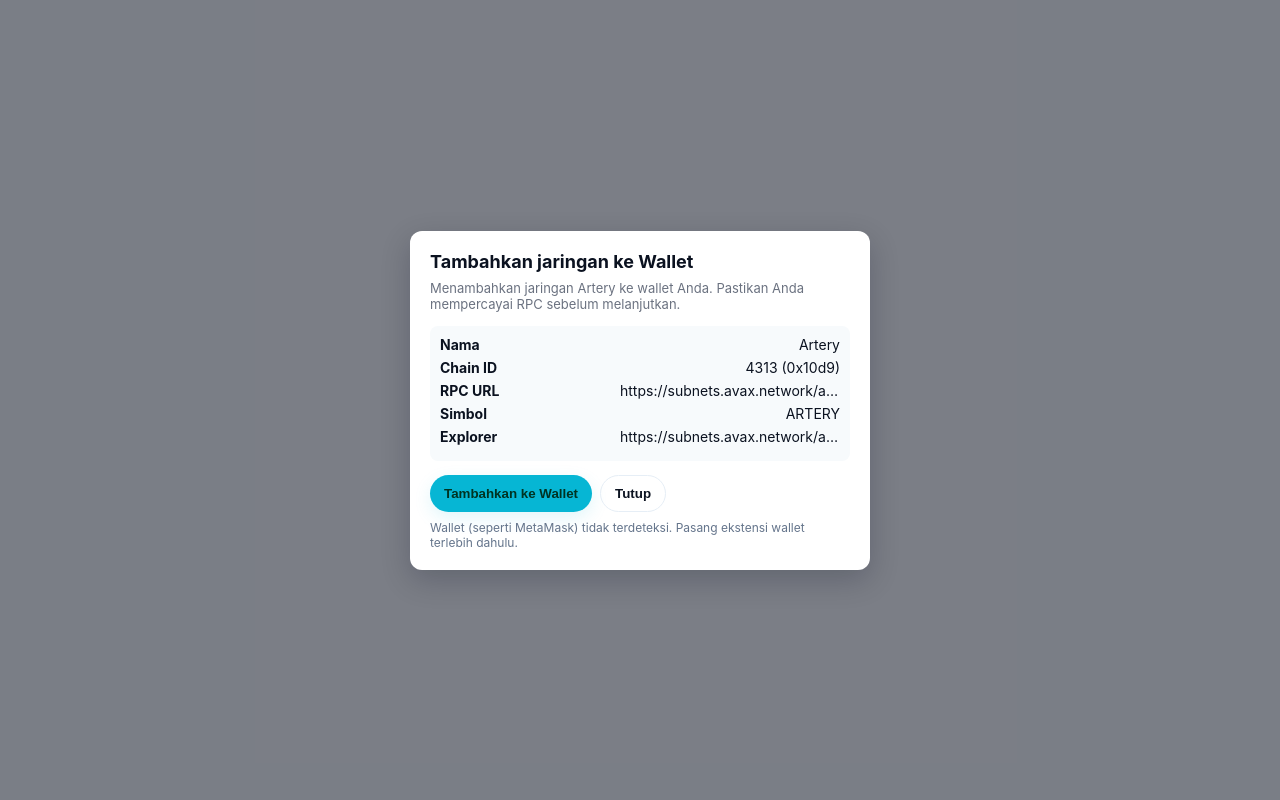
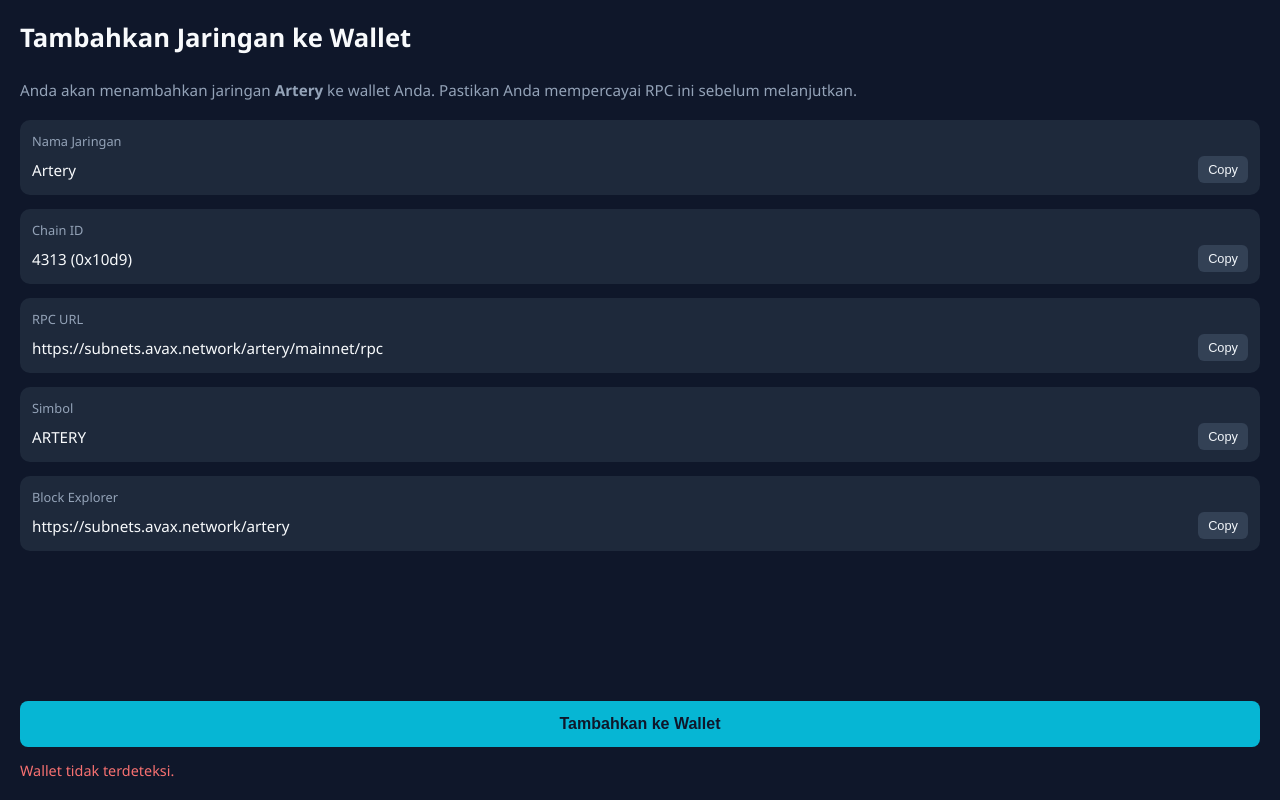
Before and after one commit to alvinthemax/chainlist, a plain HTML site: page evm/artery/index.html in a window 1280 px wide. Both pictures are taken after a click on the button "Tambahkan ke Wallet". Drawn offline with Linux system fonts and the light colour scheme.

Commit message:
Update index.html

```diff
--- a/evm/artery/index.html
+++ b/evm/artery/index.html
@@ -3,52 +3,103 @@
 <head>
 <meta charset="utf-8"/>
 <meta name="viewport" content="width=device-width,initial-scale=1"/>
-  <title>Tambah Jaringan — Popup ke Wallet</title>
+<title>Tambahkan Jaringan Artery</title>
 <style>
-    body{font-family:Inter,system-ui,Arial;margin:0;background:#f4f7fb;color:#0b1220;display:flex;align-items:center;justify-content:center;height:100vh}
-    .overlay{position:fixed;inset:0;background:rgba(3,7,18,0.5);display:flex;align-items:center;justify-content:center}
-    .modal{width:420px;background:#fff;border-radius:12px;padding:20px;box-shadow:0 10px 30px rgba(2,6,23,0.2)}
-    h2{margin:0 0 8px 0;font-size:18px}
-    p{margin:0 0 14px 0;color:#445}
-    .fields{background:#f7fafc;border-radius:8px;padding:10px;margin-bottom:14px;font-size:14px}
-    .row{display:flex;justify-content:space-between;margin-bottom:6px}
-    .muted{color:#6b7280;font-size:13px}
-    button{padding:10px 14px;border-radius:999px;border:0;cursor:pointer;font-weight:600}
-    .primary{background:#06b6d4;color:#032;box-shadow:0 6px 18px rgba(6,182,212,0.12)}
-    .ghost{background:transparent;border:1px solid #e6eef6;color:#0b1220}
-    .msg{margin-top:12px;font-size:13px}
-    .error{color:#ef4444}
-    .success{color:#059669}
-    .small{font-size:12px;color:#64748b;margin-top:8px}
+  body {
+    margin:0; font-family: 'Segoe UI', Arial, sans-serif;
+    background:#0f172a; color:#f8fafc;
+  }
+  .container {
+    min-height:100vh; display:flex; flex-direction:column;
+    padding:20px; box-sizing:border-box;
+  }
+  h1 { margin:0 0 10px 0; font-size:1.6rem; }
+  p.desc { font-size:0.95rem; color:#94a3b8; margin-bottom:20px; }
+  .field {
+    background:#1e293b; border-radius:10px;
+    padding:12px; margin-bottom:14px;
+  }
+  .label {
+    font-size:0.8rem; color:#94a3b8; margin-bottom:6px;
+  }
+  .value {
+    display:flex; justify-content:space-between; align-items:center;
+    gap:10px; flex-wrap:wrap;
+  }
+  .value span {
+    font-size:0.95rem; word-break:break-all;
+    flex:1;
+  }
+  .copy-btn {
+    background:#334155; border:0; color:#f1f5f9;
+    border-radius:6px; padding:6px 10px;
+    cursor:pointer; font-size:0.8rem;
+  }
+  .copy-btn:hover { background:#475569; }
+  .btn {
+    padding:14px; font-size:1rem; font-weight:600;
+    border-radius:8px; border:0; cursor:pointer;
+    margin-top:auto;
+  }
+  .primary { background:#06b6d4; color:#0f172a; }
+  .primary:hover { background:#0ea5e9; }
+  .msg { font-size:0.9rem; margin-top:14px; }
+  .error { color:#f87171; }
+  .success { color:#34d399; }
 </style>
 </head>
 <body>
-  <div class="overlay" role="dialog" aria-modal="true">
-    <div class="modal" role="document">
-      <h2>Tambahkan jaringan ke Wallet</h2>
-      <p class="muted">Menambahkan jaringan Artery ke wallet Anda. Pastikan Anda mempercayai RPC sebelum melanjutkan.</p>
+<div class="container">
+  <h1>Tambahkan Jaringan ke Wallet</h1>
+  <p class="desc">Anda akan menambahkan jaringan <strong>Artery</strong> ke wallet Anda. Pastikan Anda mempercayai RPC ini sebelum melanjutkan.</p>
 
-      <div class="fields" aria-hidden="false">
-        <div class="row"><strong>Nama</strong><span>Artery</span></div>
-        <div class="row"><strong>Chain ID</strong><span>4313 (0x10d9)</span></div>
-        <div class="row"><strong>RPC URL</strong><span style="max-width:220px;overflow:hidden;text-overflow:ellipsis;white-space:nowrap">https://subnets.avax.network/artery/mainnet/rpc</span></div>
-        <div class="row"><strong>Simbol</strong><span>ARTERY</span></div>
-        <div class="row"><strong>Explorer</strong><span style="max-width:220px;overflow:hidden;text-overflow:ellipsis;white-space:nowrap">https://subnets.avax.network/artery</span></div>
-      </div>
-
-      <div style="display:flex;gap:8px">
-        <button id="addBtn" class="primary">Tambahkan ke Wallet</button>
-        <button id="closeBtn" class="ghost">Tutup</button>
-      </div>
-
-      <div id="status" class="msg small" aria-live="polite"></div>
+  <div class="field">
+    <div class="label">Nama Jaringan</div>
+    <div class="value">
+      <span id="valName">Artery</span>
+      <button class="copy-btn" data-copy="valName">Copy</button>
     </div>
   </div>
 
+  <div class="field">
+    <div class="label">Chain ID</div>
+    <div class="value">
+      <span id="valChain">4313 (0x10d9)</span>
+      <button class="copy-btn" data-copy="valChain">Copy</button>
+    </div>
+  </div>
+
+  <div class="field">
+    <div class="label">RPC URL</div>
+    <div class="value">
+      <span id="valRPC">https://subnets.avax.network/artery/mainnet/rpc</span>
+      <button class="copy-btn" data-copy="valRPC">Copy</button>
+    </div>
+  </div>
+
+  <div class="field">
+    <div class="label">Simbol</div>
+    <div class="value">
+      <span id="valSymbol">ARTERY</span>
+      <button class="copy-btn" data-copy="valSymbol">Copy</button>
+    </div>
+  </div>
+
+  <div class="field">
+    <div class="label">Block Explorer</div>
+    <div class="value">
+      <span id="valExplorer">https://subnets.avax.network/artery</span>
+      <button class="copy-btn" data-copy="valExplorer">Copy</button>
+    </div>
+  </div>
+
+  <button id="addBtn" class="btn primary">Tambahkan ke Wallet</button>
+  <div id="status" class="msg"></div>
+</div>
+
 <script>
-    // Pengaturan jaringan — sesuaikan jika perlu
   const networkParams = {
-      chainId: '0x10d9', // 4313 -> 0x10d9
+    chainId: '0x10d9', // 4313 hex
     chainName: 'Artery',
     rpcUrls: ['https://subnets.avax.network/artery/mainnet/rpc'],
     nativeCurrency: {
@@ -60,82 +111,57 @@
   };
 
   const statusEl = document.getElementById('status');
-    const addBtn = document.getElementById('addBtn');
-    const closeBtn = document.getElementById('closeBtn');
 
-    function setStatus(msg, cls){
+  function setStatus(msg, type) {
     statusEl.textContent = msg;
-      statusEl.className = 'msg small' + (cls ? ' ' + cls : '');
+    statusEl.className = 'msg ' + (type || '');
   }
 
-    // Coba switch dulu, jika error code 4902 -> tambahkan chain
-    async function addOrSwitchNetwork() {
+  document.querySelectorAll('.copy-btn').forEach(btn => {
+    btn.addEventListener('click', () => {
+      const id = btn.getAttribute('data-copy');
+      const val = document.getElementById(id).textContent;
+      navigator.clipboard.writeText(val).then(() => {
+        setStatus(`Disalin: ${val}`, 'success');
+        setTimeout(() => setStatus('', ''), 2000);
+      });
+    });
+  });
+
+  document.getElementById('addBtn').addEventListener('click', async () => {
     if (!window.ethereum) {
-        setStatus('Wallet (seperti MetaMask) tidak terdeteksi. Pasang ekstensi wallet terlebih dahulu.', 'error');
+      setStatus('Wallet tidak terdeteksi.', 'error');
       return;
     }
-
+    setStatus('Meminta wallet...', '');
     try {
-        // Coba switch ke chain jika sudah tersedia
       await window.ethereum.request({
         method: 'wallet_switchEthereumChain',
         params: [{ chainId: networkParams.chainId }]
       });
       setStatus('Berhasil berpindah ke jaringan Artery.', 'success');
     } catch (switchError) {
-        // Jika chain belum ada di wallet, error.code biasanya 4902 (MetaMask)
-        if (switchError && (switchError.code === 4902 || /Unrecognized chain/i.test(switchError.message))) {
+      if (switchError.code === 4902) {
         try {
           await window.ethereum.request({
             method: 'wallet_addEthereumChain',
             params: [networkParams]
           });
-            setStatus('Jaringan berhasil ditambahkan dan dipilih di wallet.', 'success');
+          setStatus('Jaringan berhasil ditambahkan.', 'success');
         } catch (addError) {
-            // Pengguna mungkin menolak atau wallet menolak menambah
-            console.error('Add chain error:', addError);
           if (addError.code === 4001) {
-              setStatus('Permintaan dibatalkan oleh pengguna.', 'error');
+            setStatus('Dibatalkan oleh pengguna.', 'error');
           } else {
-              setStatus('Gagal menambahkan jaringan ke wallet: ' + (addError.message || addError), 'error');
+            setStatus('Gagal menambahkan jaringan.', 'error');
           }
         }
+      } else if (switchError.code === 4001) {
+        setStatus('Dibatalkan oleh pengguna.', 'error');
       } else {
-          // Lainnya: pengguna menolak switch, atau error lain
-          console.error('Switch chain error:', switchError);
-          if (switchError.code === 4001) {
-            setStatus('Permintaan berpindah jaringan dibatalkan oleh pengguna.', 'error');
-          } else {
-            setStatus('Gagal berpindah jaringan: ' + (switchError.message || switchError), 'error');
+        setStatus('Gagal berpindah jaringan.', 'error');
       }
     }
-      }
-    }
-
-    addBtn.addEventListener('click', async () => {
-      setStatus('Meminta wallet...', '');
-      addBtn.disabled = true;
-      try {
-        await addOrSwitchNetwork();
-      } finally {
-        addBtn.disabled = false;
-      }
   });
-
-    // Tutup modal — untuk demo kita reload halaman
-    closeBtn.addEventListener('click', () => {
-      location.reload();
-    });
-
-    // OPTIONAL: listen untuk perubahan akun/chain dan beritahu user
-    if (window.ethereum && window.ethereum.on) {
-      window.ethereum.on('chainChanged', (chainId) => {
-        setStatus('Chain berubah ke ' + chainId + '. Jika ini bukan 0x10d9, silakan pilih jaringan Artery.', '');
-      });
-      window.ethereum.on('accountsChanged', (accounts) => {
-        setStatus('Akun wallet berganti. Akun saat ini: ' + (accounts[0] || 'tidak ada'), '');
-      });
-    }
 </script>
 </body>
 </html>
```
Lines whose indentation alone changed are shown as unchanged.
